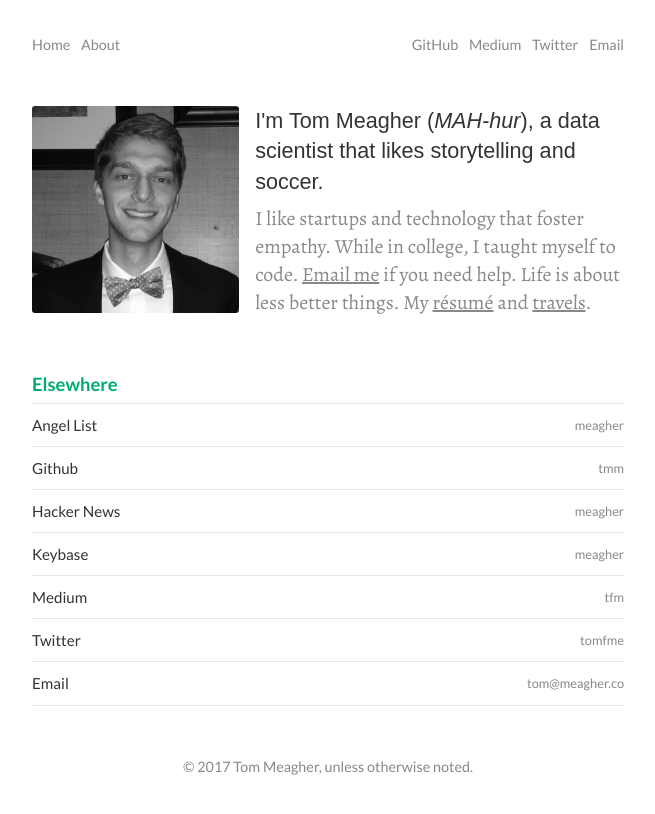
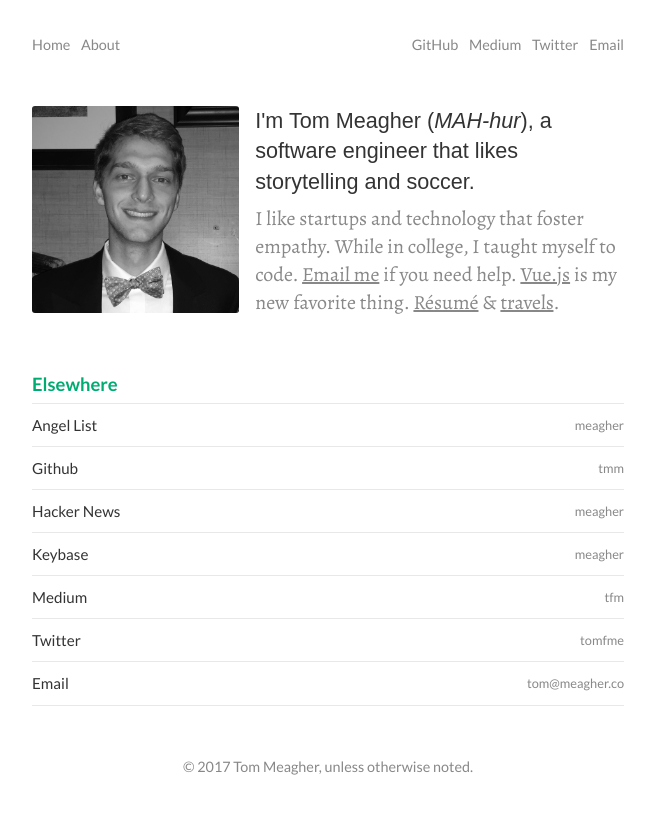
Before and after one commit to tmm/www, a Jekyll site: the page built from about/index.html, in a window 1280 px wide. Shown: the top 814 px of the page, without its empty margins (312-967 px from the left). Built offline with Jekyll 4.4.1, drawn with Linux system fonts in a browser that asks for light colours.

Commit message:
Update tagline

```diff
--- a/_sass/_mailchimp.scss
+++ b/_sass/_mailchimp.scss
@@ -18,6 +18,7 @@
     color: $black;
     font-size: .95rem;
     font-family: $sans;
+    font-weight: 700;
   }
 
   &__sub {
--- a/about/index.html
+++ b/about/index.html
@@ -5,8 +5,8 @@ title: About
 <header class="about mar-tb-7">
     <img class="about__image" src="{{ site.baseurl }}/img/me.png">
     <div class="about__content">
-        <p class="about__head">I'm Tom Meagher (<i>MAH-hur</i>), a data scientist that likes storytelling and soccer.</p>
-        <p class="about__description">I like startups and technology that foster empathy. While in college, I taught myself to code. <a href="mailto:{{ site.email }}">Email me</a> if you need help. Life is about less better things. My <a href="https://www.dropbox.com/s/6a7vw9eoz14bgf1/r%C3%A9sum%C3%A9.pdf?dl=0">résumé</a> and <a href="https://drive.google.com/open?id=1BZNBEm9z-CpvzOZ89alaRb8LZKg&usp=sharing">travels</a>.</p>
+        <p class="about__head">I'm Tom Meagher (<i>MAH-hur</i>), a software engineer that likes storytelling and soccer.</p>
+        <p class="about__description">I like startups and technology that foster empathy. While in college, I taught myself to code. <a href="mailto:{{ site.email }}">Email me</a> if you need help. <a href="http://vuejs.org/">Vue.js</a> is my new favorite thing. <a href="https://www.dropbox.com/s/6a7vw9eoz14bgf1/r%C3%A9sum%C3%A9.pdf?dl=0">Résumé</a> & <a href="https://drive.google.com/open?id=1BZNBEm9z-CpvzOZ89alaRb8LZKg&usp=sharing">travels</a>.</p>
     </div>
 </header>
 
--- a/index.html
+++ b/index.html
@@ -3,7 +3,7 @@
 
 <header class="intro mar-tb-7">
     <h1 class="intro__head">Yo! I'm Tom Meagher (<i>MAH-hur</i>),
-        <div class="intro__sub">a data scientist that likes storytelling and soccer.
+        <div class="intro__sub">an engineer that likes storytelling and soccer.
         </div>
     </h1>
 </header>
```
